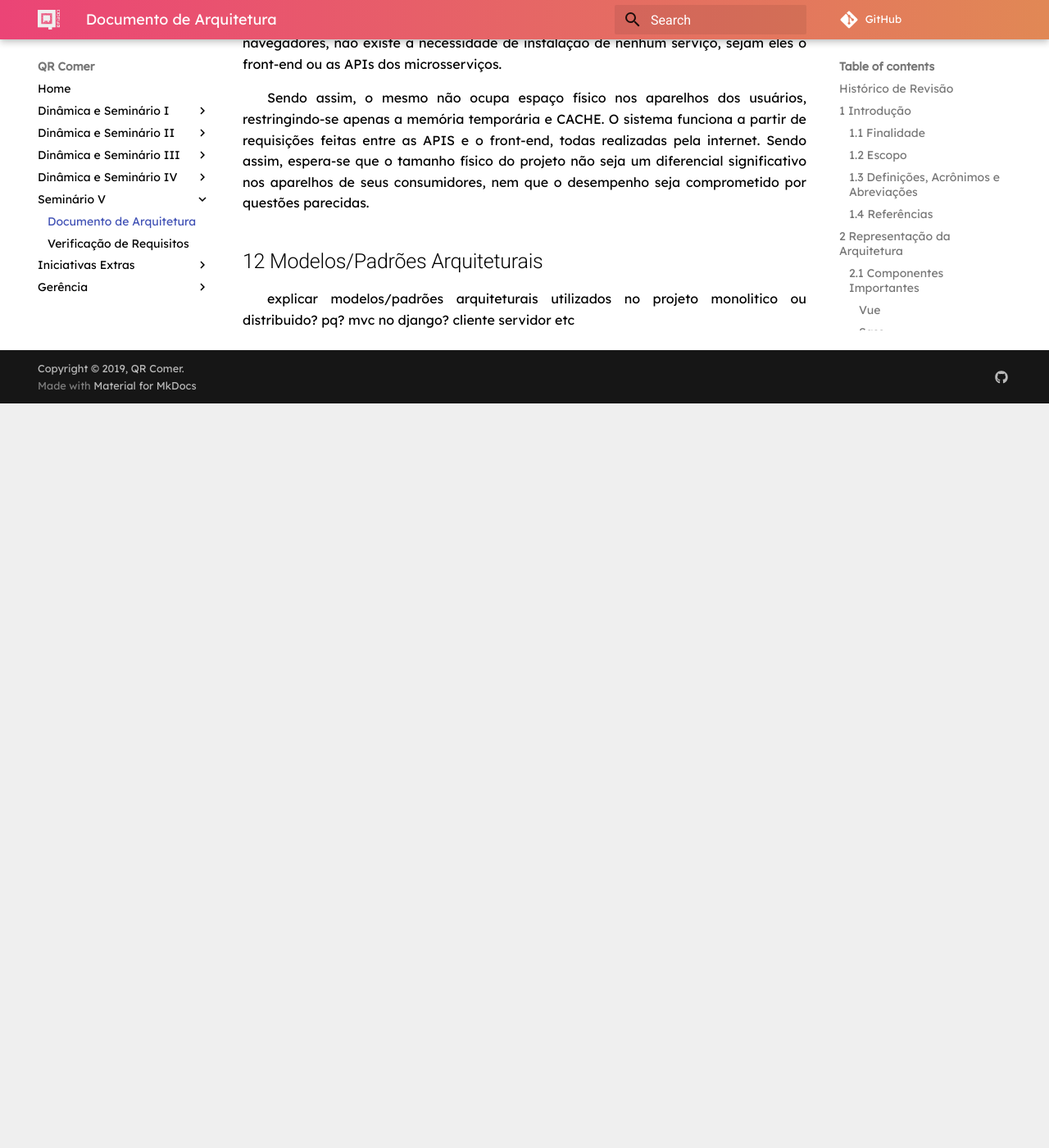
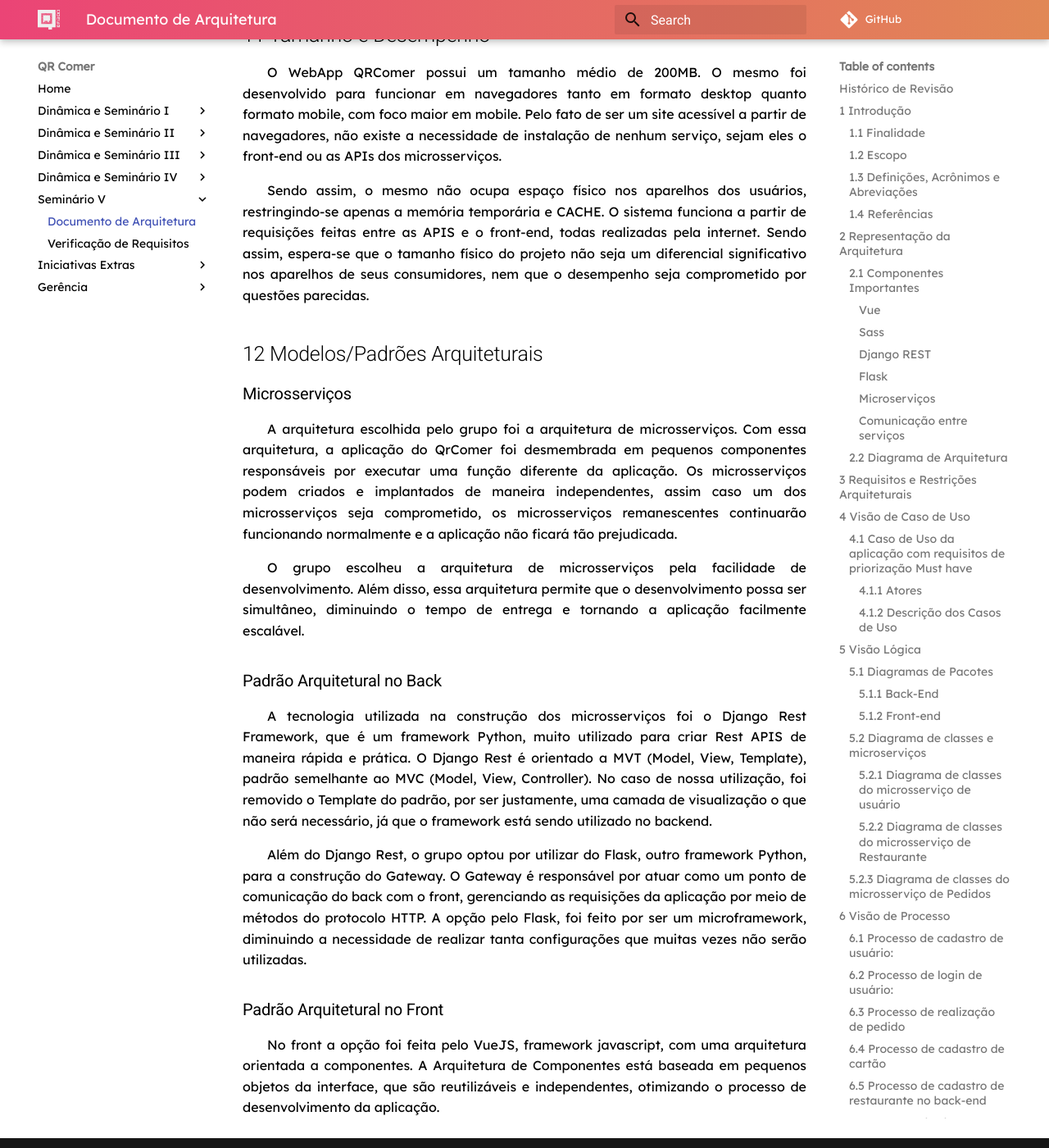
Before and after one commit to fga-desenho-2019-2/Wiki, an MkDocs documentation site: the page built from docs/seminario5/arquitetura.md, in a window 1280 px wide and 1400 px high, scrolled down 20994 px. Shown: the whole window at 82% size. Built offline with MkDocs 1.6.1 and Material for MkDocs 9.7.7, drawn with Linux system fonts in a browser that asks for light colours; some web fonts are replaced; comment, search, counter and statistics services are not loaded; old or Windows-style settings are respelled for this version of MkDocs; before the commit the page ends 21486 px from its top, so only the background shows below that; some of the changed text lies outside the part shown.

Commit message:
Add Modelos Padroes Arquiteturais

```diff
--- a/docs/seminario5/arquitetura.md
+++ b/docs/seminario5/arquitetura.md
@@ -6,6 +6,7 @@
 | 14/11/2019 | 0.2    | Casos de uso, visão de processo e visão de tamanho e desempenho         | [Matheus Blanco](https://github.com/MatheusBlanco) |
 | 15/11/2019 | 0.3    | Refatorando diagramas e adicionando mais visões de processo             | [Matheus Blanco](https://github.com/MatheusBlanco) |
 | 15/11/2019 | 0.4    | Requisitos e restrições arquiteturais, visão geral de classes e pacotes |
+| 16/11/2019 | 0.5    | Modelos/Padrões Arquiteturais                                           | [Saleh Kader](https://github.com/devsalula)        |
 
 ## 1 Introdução
 
@@ -34,6 +35,8 @@ Este Documento de Arquitetura de Software se aplica ao Sistema QRComer. Desenvol
 - [Kalkuli](https://fga-eps-mds.github.io/2018.2-Kalkuli/docs/docArquitetura)
 - [https://www.cin.ufpe.br/~gta/rup-vc/extend.formal_resources/guidances/examples/resources/sadoc_v1.htm](https://www.cin.ufpe.br/~gta/rup-vc/extend.formal_resources/guidances/examples/resources/sadoc_v1.htm)
 - [https://www.cin.ufpe.br/~gta/rup-vc/core.informal_resources/guidances/examples/resources/ex_sad.htm](https://www.cin.ufpe.br/~gta/rup-vc/core.informal_resources/guidances/examples/resources/ex_sad.htm)
+- [Redhat](https://www.redhat.com/pt-br/topics/microservices/what-are-microservices)
+- [Movile](https://movile.blog/large-scale-javascript-arquitetura-de-componentes/)
 
 ## 2 Representação da Arquitetura
 
@@ -389,8 +392,18 @@ Sendo assim, o mesmo não ocupa espaço físico nos aparelhos dos usuários, res
 
 ## 12 Modelos/Padrões Arquiteturais
 
-explicar modelos/padrões arquiteturais utilizados no projeto
-monolitico ou distribuido? pq?
-mvc no django?
-cliente servidor
-etc
+### Microsserviços
+
+A arquitetura escolhida pelo grupo foi a arquitetura de microsserviços. Com essa arquitetura, a aplicação do QrComer foi desmembrada em pequenos componentes responsáveis por executar uma função diferente da aplicação. Os microsserviços podem criados e implantados de maneira independentes, assim caso um dos microsserviços seja comprometido, os microsserviços remanescentes continuarão funcionando normalmente e a aplicação não ficará tão prejudicada.
+
+O grupo escolheu a arquitetura de microsserviços pela facilidade de desenvolvimento. Além disso, essa arquitetura permite que o desenvolvimento possa ser simultâneo, diminuindo o tempo de entrega e tornando a aplicação facilmente escalável.
+
+### Padrão Arquitetural no Back
+
+A tecnologia utilizada na construção dos microsserviços foi o Django Rest Framework, que é um framework Python, muito utilizado para criar Rest APIS de maneira rápida e prática. O Django Rest é orientado a MVT (Model, View, Template), padrão semelhante ao MVC (Model, View, Controller). No caso de nossa utilização, foi removido o Template do padrão, por ser justamente, uma camada de visualização o que não será necessário, já que o framework está sendo utilizado no backend.
+
+Além do Django Rest, o grupo optou por utilizar do Flask, outro framework Python, para a construção do Gateway. O Gateway é responsável por atuar como um ponto de comunicação do back com o front, gerenciando as requisições da aplicação por meio de métodos do protocolo HTTP. A opção pelo Flask, foi feito por ser um microframework, diminuindo a necessidade de realizar tanta configurações que muitas vezes não serão utilizadas.
+
+### Padrão Arquitetural no Front
+
+No front a opção foi feita pelo VueJS, framework javascript, com uma arquitetura orientada a componentes. A Arquitetura de Componentes está baseada em pequenos objetos da interface, que são reutilizáveis e independentes, otimizando o processo de desenvolvimento da aplicação.
```
